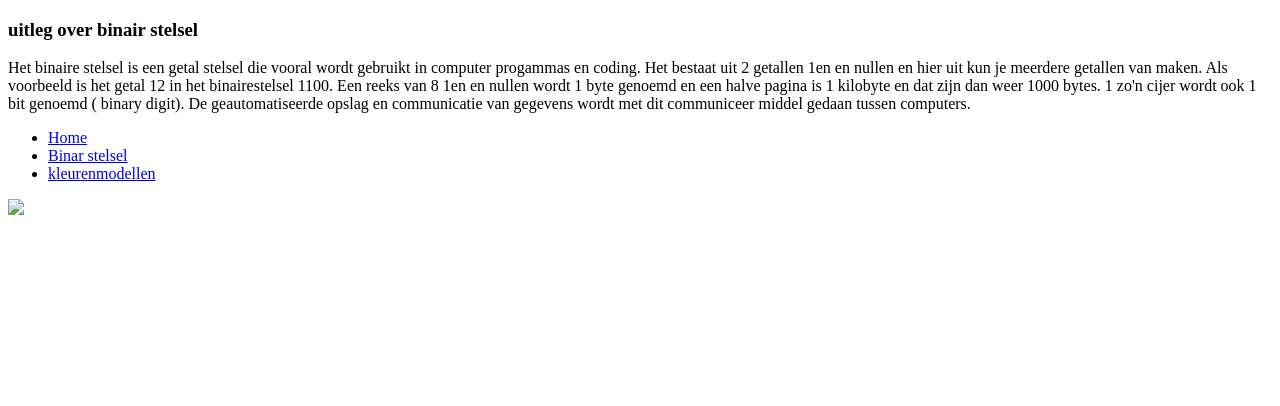
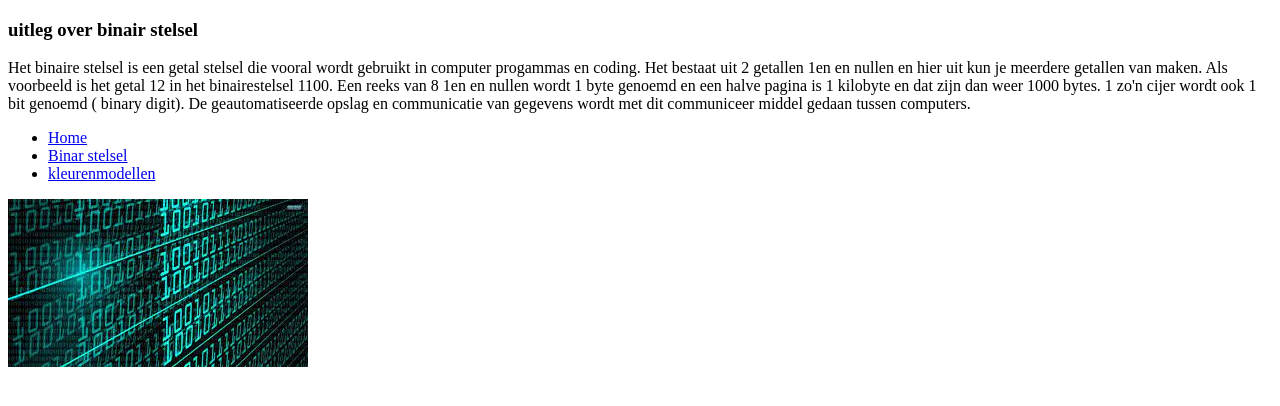
Before and after one commit to Venosaurus/Venosaurus.github.io, a plain HTML site: page binairstelsel.html in a window 1280 px wide. Drawn offline with Linux system fonts and the light colour scheme.

Commit message:
informticoel

```diff
--- a/binairstelsel.html
+++ b/binairstelsel.html
@@ -26,7 +26,7 @@
             <li><a href="binarstelsel.html">Binar stelsel</a></li>
             <li><a href="kleurenmodellen.html">kleurenmodellen</a></li>
         </ul>
-        <img src="Binarstelsel.webp">
+        <img src="binairstelsel.jpg">
 
     </body>
 </html>
```
